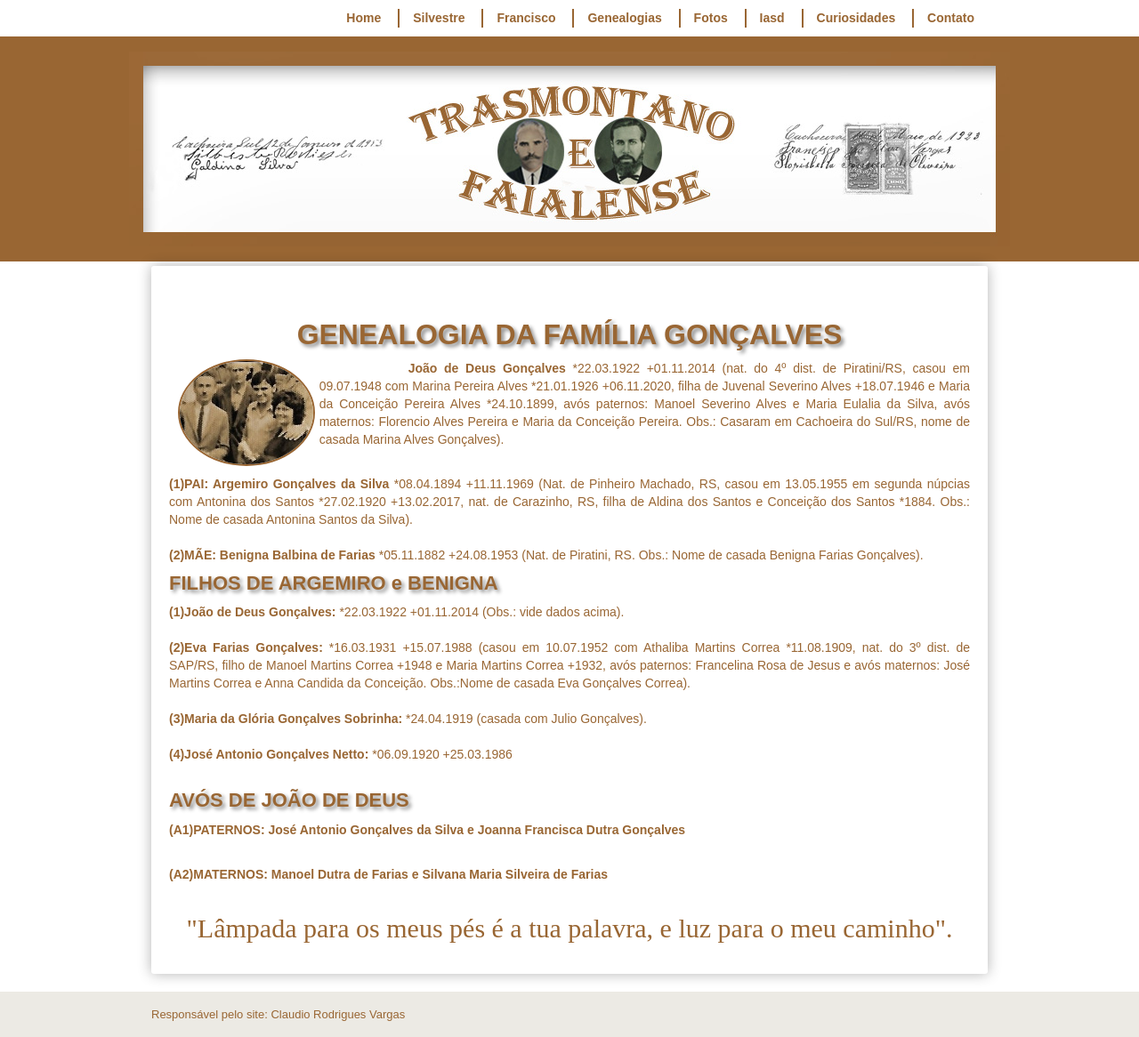
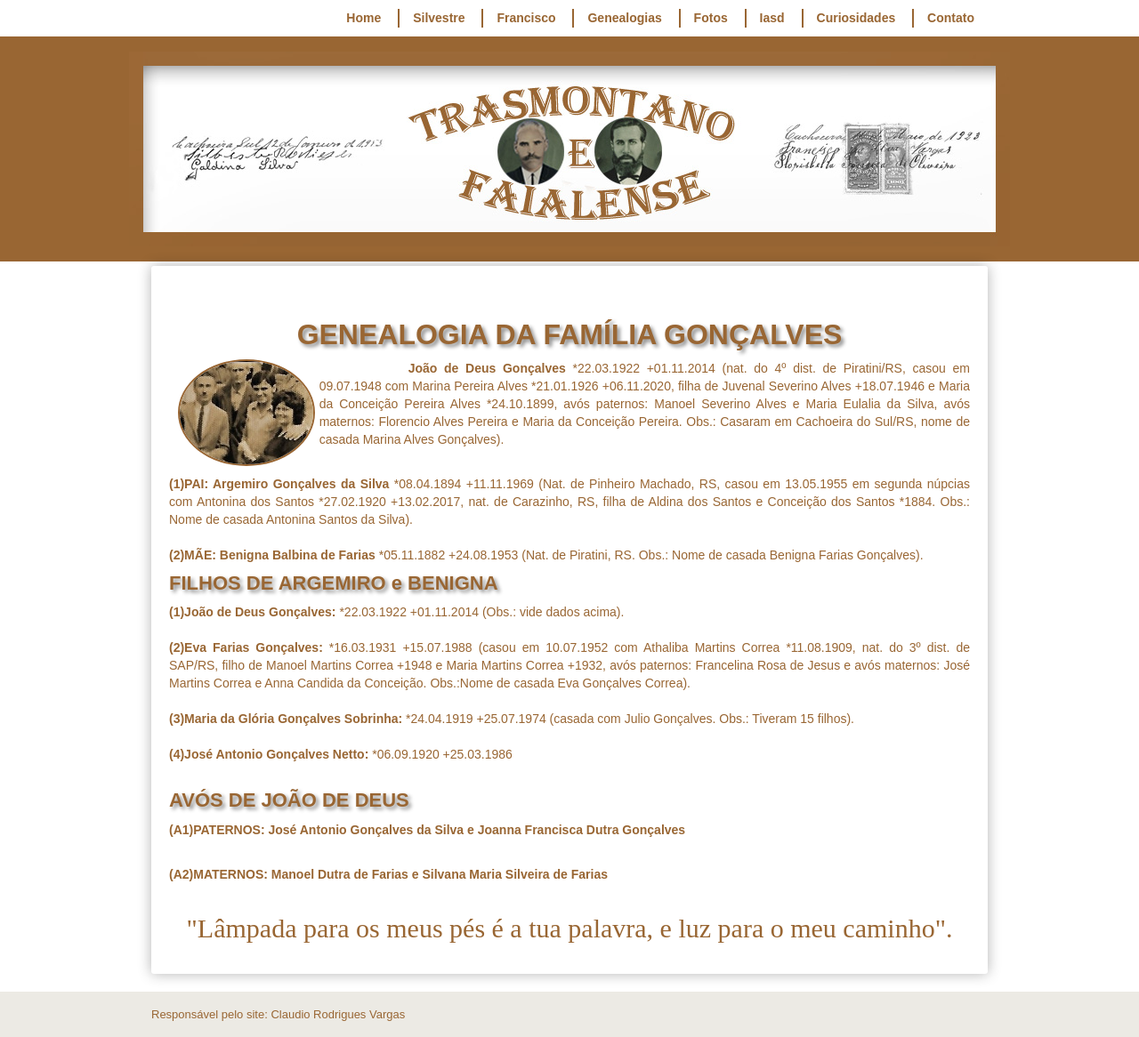
Before and after one commit to claudiovargas1955/claudiovargas1955.github.io, a Jekyll site: the page built from _pages/familia-gonçalves.html, in a window 1280 px wide. Shown: the whole page at 89% size. Built offline with Jekyll 4.4.1, drawn with Linux system fonts in a browser that asks for light colours; some web fonts are replaced.

Commit message:
Update familia-gonçalves.html

```diff
--- a/_pages/familia-gonçalves.html
+++ b/_pages/familia-gonçalves.html
@@ -112,7 +112,7 @@ Santos *27.02.1920 +13.02.2017, nat. de Carazinho, RS, filha de Aldina dos Santo
 Martins Correa +1948 e Maria Martins Correa +1932, avós paternos: Francelina Rosa de Jesus e avós maternos: José Martins Correa e Anna Candida da Conceição.
 Obs.:Nome de casada Eva Gonçalves Correa). <br><br>
 
-<b>(3)Maria da Glória Gonçalves Sobrinha: </b>*24.04.1919 (casada com Julio Gonçalves).<br><br>
+<b>(3)Maria da Glória Gonçalves Sobrinha: </b>*24.04.1919 +25.07.1974 (casada com Julio Gonçalves. Obs.: Tiveram 15 filhos).<br><br>
 
 <b>(4)José Antonio Gonçalves Netto: </b>*06.09.1920 +25.03.1986<br><br>
 
```
